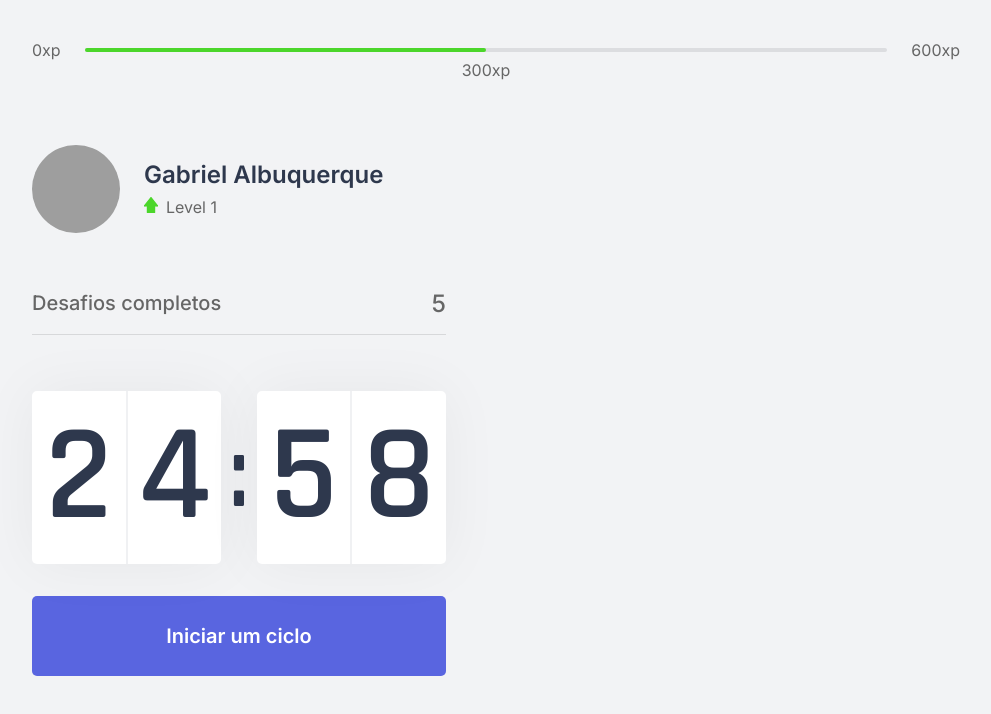
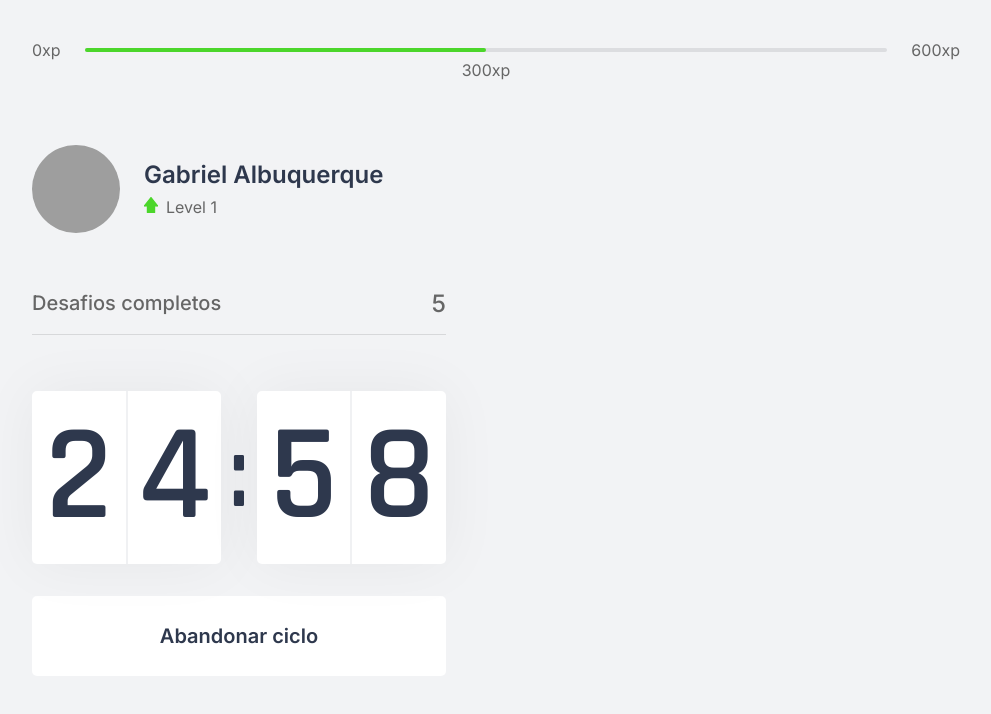
Before and after one commit to magaliais/move.it, a Next.js app: page / in a window 1280 px wide. Both pictures are taken after a click on the button "Iniciar um ciclo". Shown: the top 714 px of the page, without its empty margins (144-1135 px from the left). Built offline with nearby package versions, Linux system fonts and the light colour scheme; grey boxes are pictures that could not be loaded.

Commit message:
finished Countdown

```diff
--- a/src/components/Countdown.tsx
+++ b/src/components/Countdown.tsx
@@ -9,15 +9,18 @@
 // 1) o que eu quero executar?
 // 2) quando eu quero executar?
 //
-// useEffect(() => {console.log(active)}, [active])
+// useEffect(() => {functionEx()}, [isActive])
 //
-// sempre que o valor de 'active' mudar, a função será executada
+// sempre que o valor de 'isActive' mudar, a função será executada
+
+let countdownTimeout: NodeJS.Timeout;
 
 export function Countdown() {
 
     // Desclaração dos Estados do React (useState)
     const [time, setTime] = useState(25 * 60);
-    const [active, setActive] = useState(false);
+    const [isActive, setIsActive] = useState(false);
+    const [hasFinished, setHasFinished] = useState(false);
 
     // Manipula o 'time' para transformar em minutos e segundos
     const minutes = Math.floor(time / 60);
@@ -28,19 +31,29 @@
     const [secondLeft, secondRight] = String(seconds).padStart(2,'0').split('');
 
     function startCountdown() {
-        setActive(true);
+        setIsActive(true);
+    }
+
+    // Lógica para resetar a contagem
+    function resetCountdown() {
+        clearTimeout(countdownTimeout);
+        setIsActive(false);
+        setTime(25 * 60);
     }
 
     // Lógica para a contagem regressiva
-    // Muda o estado do active e ativa a primeira redução de um segundo.
+    // Muda o estado do isActive e ativa a primeira redução de um segundo.
     // Quando o segundo é reduzido, o useEffect é acionado de novo, modificando mais um segundo
     useEffect(() => {
-        if(active && time > 0) {
-            setTimeout(() => {
+        if(isActive && time > 0) {
+            countdownTimeout = setTimeout(() => {
                 setTime(time - 1);
             }, 1000)
+        } else if (isActive && time == 0) {
+            setHasFinished(true);
+            setIsActive(false);
         }
-    }, [active, time])
+    }, [isActive, time])
 
     return (
         <div>
@@ -55,6 +68,27 @@
                     <span>{ secondRight }</span>
                 </div>
             </div>
+
+
+            { hasFinished ? (
+                <button
+                    disabled
+                    className={styles.countdownButton}
+                >
+                    Ciclo encerrado
+                </button>
+            ) : (
+                 <>
+                    { isActive ? (
+                    <button
+                        type="button"
+                        className={ `${styles.countdownButton} ${styles.countdownButtonActive}` }
+                        onClick={resetCountdown}
+                    >
+                        Abandonar ciclo
+                    </button>
+
+                    ) : (
                         <button
                             type="button"
                             className={ styles.countdownButton }
@@ -62,6 +96,11 @@
                         >
                             Iniciar um ciclo
                         </button>
+
+                        ) }
+                </>
+            ) }
+
         </div>
 
     );
--- a/src/styles/components/Countdown.module.css
+++ b/src/styles/components/Countdown.module.css
@@ -61,6 +61,22 @@
     outline: none;
 }
 
-.countdownButton:hover {
+.countdownButton:not(:disabled):hover {    /* somente se o botão não estiver disabled */
     background: var(--blue-dark);
 }
+
+.countdownButtonActive {
+    background: var(--white);
+    color: var(--title);
+}
+
+.countdownButtonActive:not(:disabled):hover {
+    background: var(--red);
+    color: var(--white);
+}
+
+.countdownButton:disabled {
+    background: var(--white);
+    color: var(--text);
+    cursor: not-allowed;
+}
```
Lines whose indentation alone changed are shown as unchanged.
